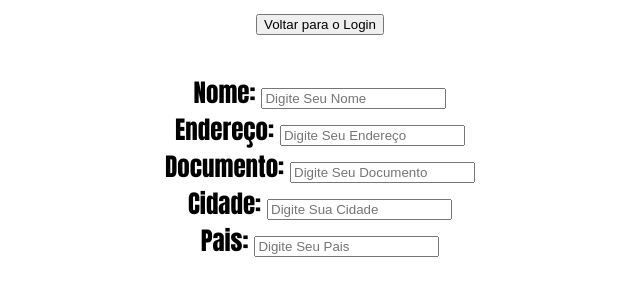
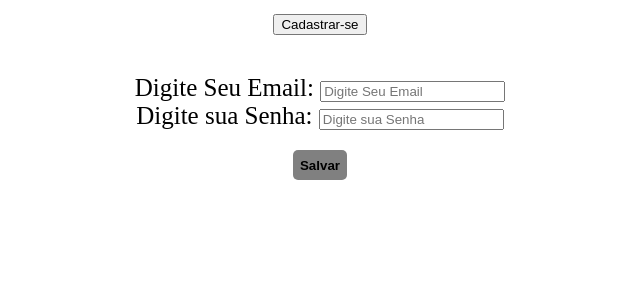
Before and after one commit to adelabiglia/Projeto_Integrador_UC1, a React (Create React App) app in the folder pi_react/: page / in a window 1280 px wide. Shown: the top 300 px of the page, without its empty margins (320-960 px from the left). Built offline with nearby package versions, Linux system fonts and the light colour scheme.

Commit message:
useState

```diff
--- a/pi_react/src/App.css
+++ b/pi_react/src/App.css
@@ -1,8 +1,8 @@
 .App {
   text-align: center;
   font-size: 25px;
-  font-family: Impact, Haettenschweiler, 'Arial Narrow Bold', sans-serif
-}
+  font-family: Impact, Haettenschweiler, 'Arial Narrow Bold', sans-serif;
+  }
 
 .App-logo {
   height: 40vmin;
@@ -18,6 +18,7 @@
   cursor: pointer;
   border: black;
   border-radius: 5px;
+
 }
 
 @media (prefers-reduced-motion: no-preference) {
@@ -64,7 +65,7 @@
 .login{
   color: black;
   font-family: ' Geneva ';
-
+  text-align: center;
 
 
 }
--- a/pi_react/src/App.js
+++ b/pi_react/src/App.js
@@ -1,26 +1,24 @@
 import logo from './logo.svg';
 import './App.css';
+import {useState} from 'react'
 
 function App() { //Aqui é JavaScript
 
-  let email = ""
-  function mudaEmail(valor){
-    email = valor
-  }
 
-  let senha = ""
-  function mudaSenha(valor){
-    senha = valor
-  }
+  const [email, setEmail] = useState("");
+
+  const [senha, setSenha] = useState("");
+
+  const [isLogin, setIslogin] = useState(true);
+
   function enviar(){
     alert("Email:  " +email+ "\nSenha:  " +senha)
   }
 
-  let isLogin = false;
 
   return(/* aqui é html */
     <main className="App">
-      <button onClick={() => {isLogin = !isLogin}} >
+      <button onClick={() => setIslogin(!isLogin)} >
         {isLogin && ("Cadastrar-se")}
         {!isLogin && ("Voltar para o Login")}
       </button>
@@ -53,10 +51,10 @@ function App() { //Aqui é JavaScript
       {isLogin && (
       <form className="login">
         <label>
-          Digite Seu Email: <input type="email" name="Email" placeholder="Digite Seu Email" onChange={(e) => mudaEmail(e.target.value) } /><br/>
+          Digite Seu Email: <input type="email" name="Email" placeholder="Digite Seu Email" onChange={(e) => setEmail(e.target.value) } /><br/>
         </label>
         <label>
-          Digite sua Senha: <input type="password"  name="Senha" placeholder="Digite sua Senha" onChange={(e) => mudaSenha(e.target.value) } /><br/>
+          Digite sua Senha: <input type="password"  name="Senha" placeholder="Digite sua Senha" onChange={(e) => setSenha(e.target.value) } /><br/>
         </label>
         <button className="buttonSucess" type="submit" onClick={() => enviar () }> <strong>Salvar</strong> </button>
       </form>
```
